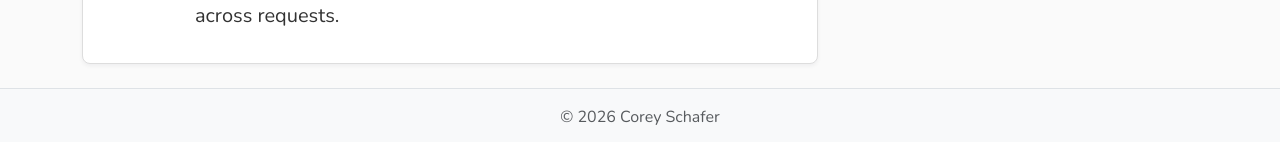
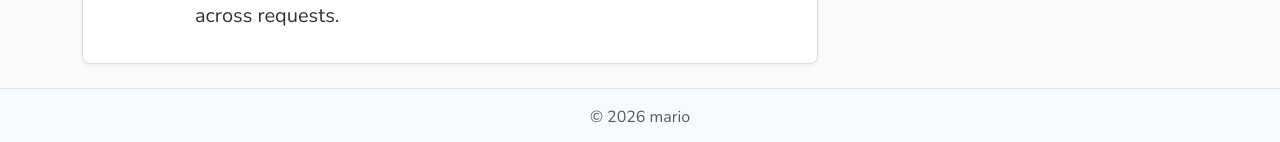
Before and after one commit to mario-ak37/fastapi_blog, a FastAPI app: page / in a window 1280 px wide. Shown: the part 1707-1849 px from the top of the page. Run offline with FastAPI, Linux system fonts and the light colour scheme.

Commit message:
Update footer attribution

```diff
--- a/templates/layout.html
+++ b/templates/layout.html
@@ -129,7 +129,7 @@
     <footer class="mt-auto py-3 bg-body-tertiary border-top">
       <div class="container text-center">
         <p class="text-body-secondary mb-0">
-          © <span id="year"></span> Corey Schafer
+          © <span id="year"></span> mario
         </p>
       </div>
     </footer>
```
